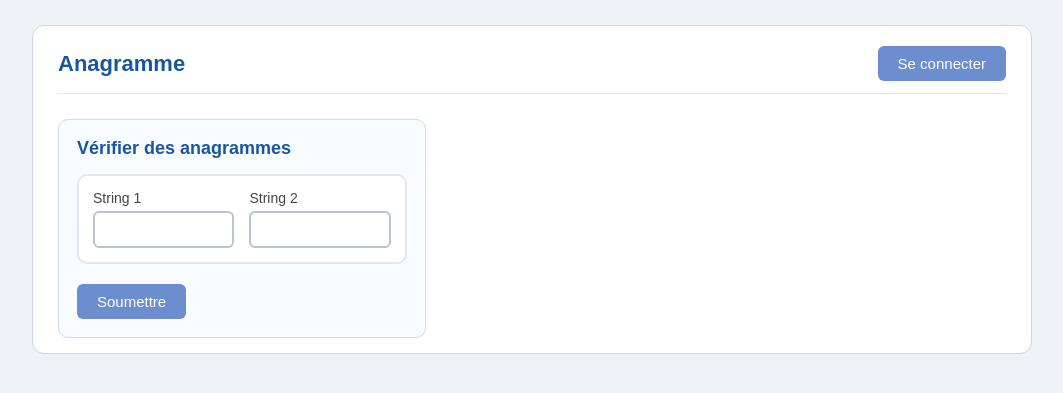
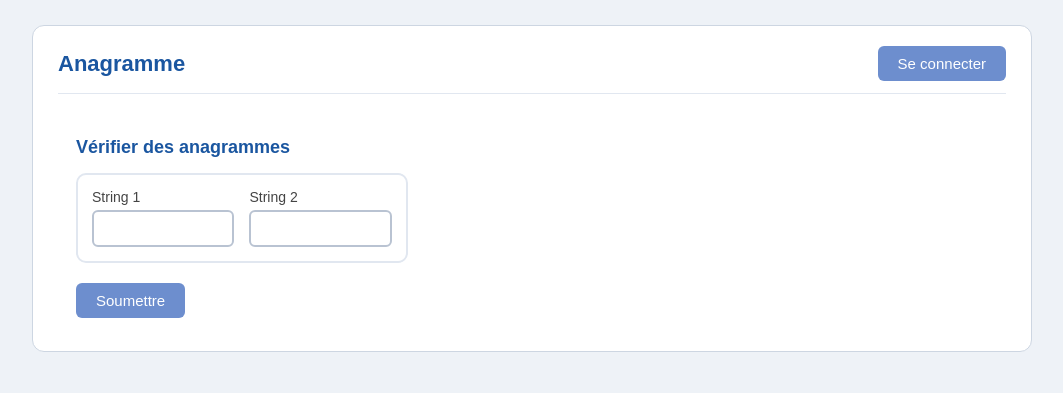
Before and after one commit to donvide/tp, a PHP site: page / in a window 1280 px wide. Shown: the top 393 px of the page, without its empty margins (108-1171 px from the left). Run offline with PHP 8.4, Linux system fonts and the light colour scheme.

Commit message:
modification

```diff
--- a/style.css
+++ b/style.css
@@ -101,8 +101,6 @@ a {
 .colonne-formulaire {
     flex: 1 1 40%;
     padding: 18px;
-    background: #f8fbff;
-    border: 1px solid #c9dcf5;
     border-radius: 10px;
 }
 
```
